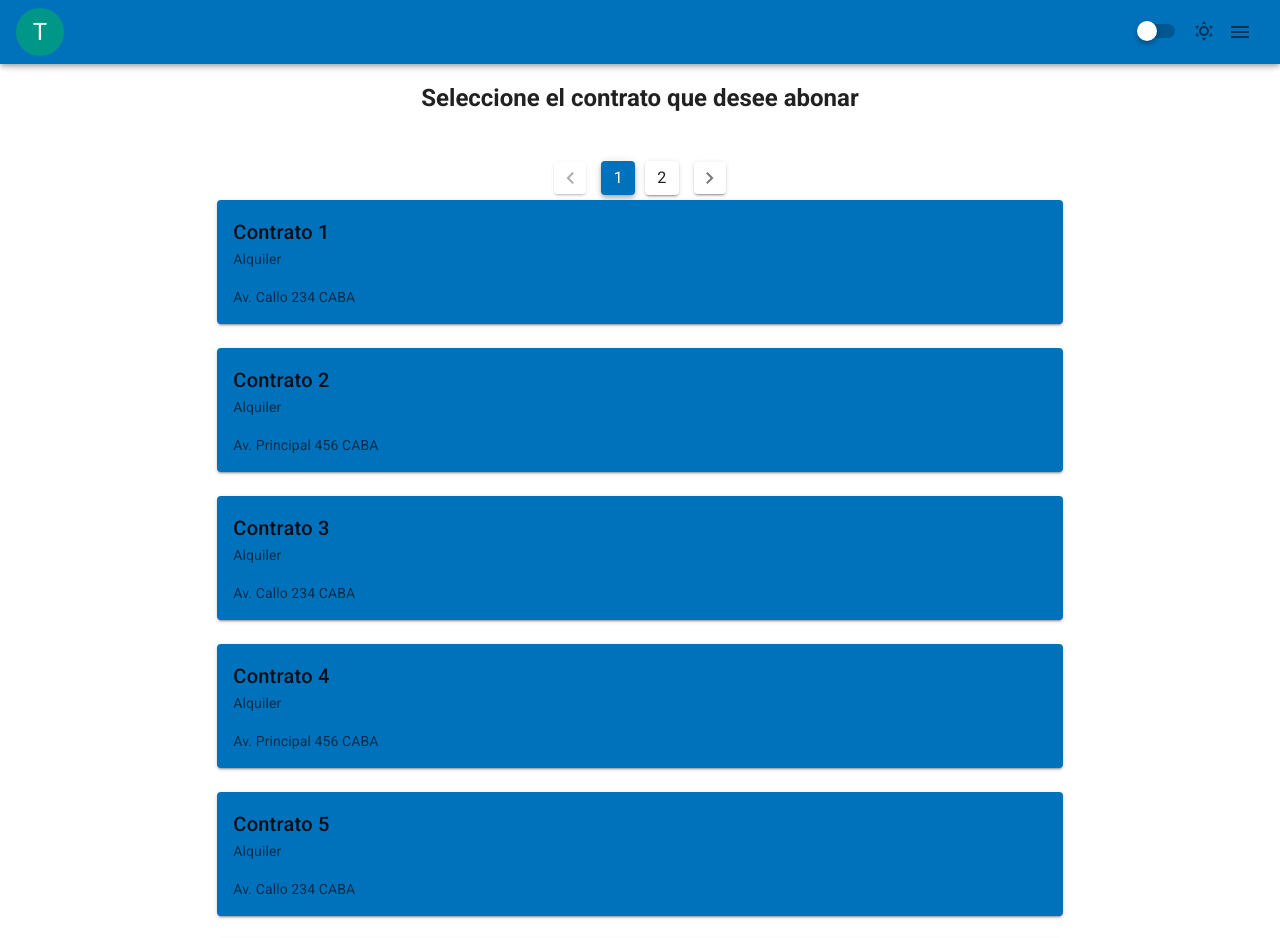
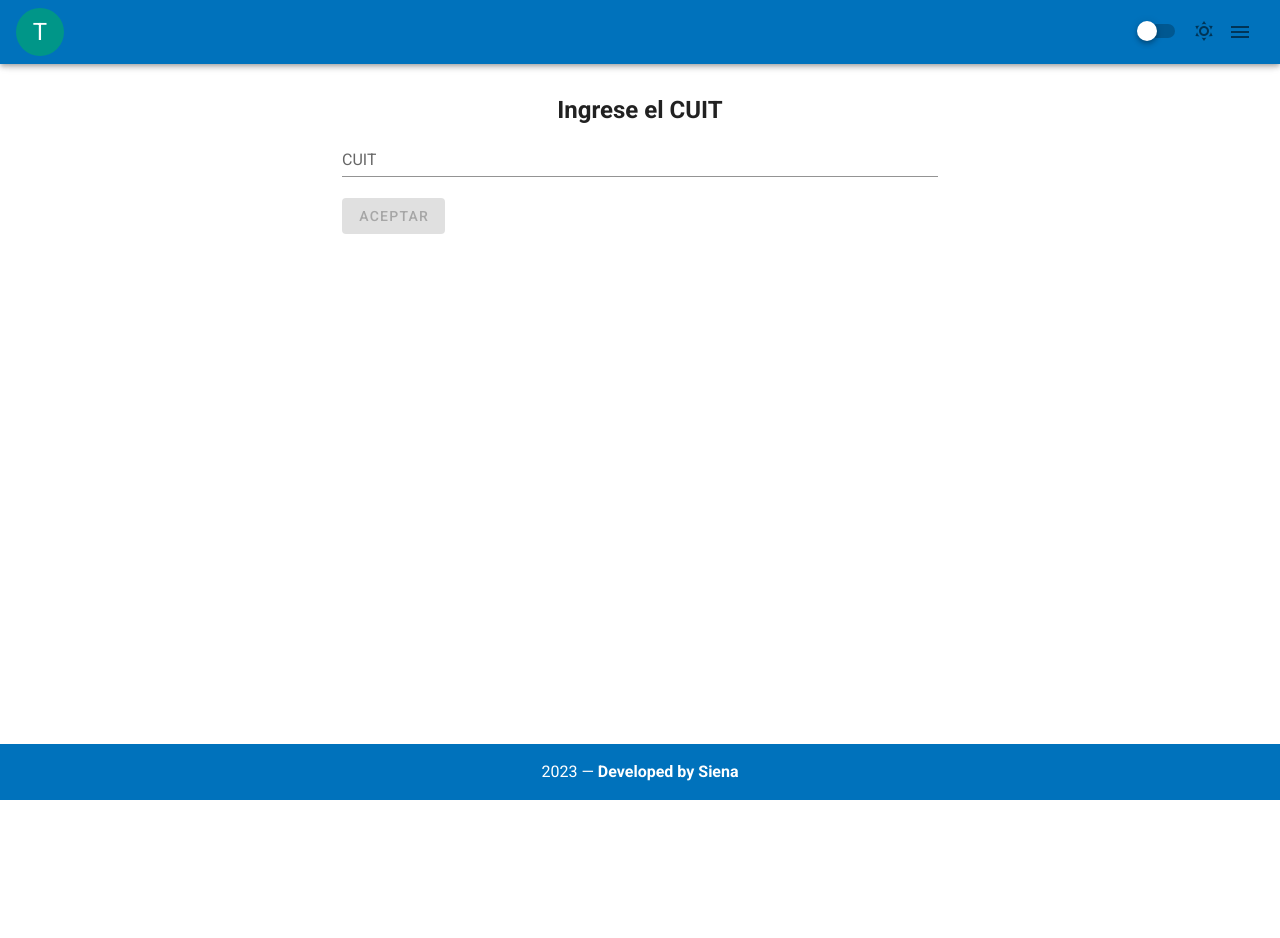
Before and after one commit to LihueMaidanaAvaca/recaudapp, a Vue app: page /home in a window 1280 px wide. Shown: the top 938 px of the page. After the commit the page ends 800 px from the top, so only its background shows below. Built offline with nearby package versions, Linux system fonts and the light colour scheme; sample sign-in values are in the browser's storage.

Commit message:
cuit/cuil

```diff
--- a/src/App.vue
+++ b/src/App.vue
@@ -48,9 +48,16 @@
             <v-icon>mdi-home</v-icon>
             <v-list-item-title>Home</v-list-item-title>
           </v-list-item>
-          <v-list-item @click="loadPayments" :disabled="isCurrentView('HistoryView')">
+          <v-list-item
+            @click="loadPayments"
+            :disabled="isCurrentView('HistoryView')"
+          >
             <v-icon>mdi-notebook</v-icon>
             <v-list-item-title>Pagos</v-list-item-title>
+          </v-list-item>
+          <v-list-item @click="deleteValidCuit">
+            <v-icon>mdi-swap-horizontal</v-icon>
+            <v-list-item-title>Cambiar Cuit</v-list-item-title>
           </v-list-item>
           <v-list-item @click="showLogoutConfirmationDialog">
             <v-icon>mdi-logout</v-icon>
@@ -125,6 +132,12 @@ export default Vue.extend({
   },
 
   methods: {
+    deleteValidCuit() {
+      // Borra el token validCuit del localStorage
+      localStorage.removeItem("validCuit");
+      window.location.reload();
+    },
+
     toggleDrawer() {
       this.drawer = !this.drawer;
     },
--- a/src/components/lists/mockData.json
+++ b/src/components/lists/mockData.json
@@ -1,7 +1,7 @@
 [
     {
       "id": 1,
-      "title": "Contrato 1",
+      "title": "Contrato DEV-L 1",
       "type": "Alquiler",
       "address": "Av. Callo 234 CABA",
       "count": "Cuenta Corriente",
@@ -12,7 +12,7 @@
     },
     {
       "id": 2,
-      "title": "Contrato 2",
+      "title": "Contrato DEV-L 2",
       "type": "Alquiler",
       "address": "Av. Principal 456 CABA",
       "count": "Comportamiento de Pago",
@@ -23,7 +23,7 @@
     },
     {
       "id": 3,
-      "title": "Contrato 3",
+      "title": "Contrato DEV-L 3",
       "type": "Alquiler",
       "address": "Av. Callo 234 CABA",
       "count": "Cuenta Corriente",
@@ -34,7 +34,7 @@
     },
     {
       "id": 4,
-      "title": "Contrato 4",
+      "title": "Contrato DEV-L 4",
       "type": "Alquiler",
       "address": "Av. Principal 456 CABA",
       "count": "Comportamiento de Pago",
@@ -45,7 +45,7 @@
     },
     {
       "id": 5,
-      "title": "Contrato 5",
+      "title": "Contrato DEV-L 5",
       "type": "Alquiler",
       "address": "Av. Callo 234 CABA",
       "count": "Cuenta Corriente",
@@ -56,7 +56,7 @@
     },
     {
       "id": 6,
-      "title": "Contrato 6",
+      "title": "Contrato DEV-L 6",
       "type": "Alquiler",
       "address": "Av. Principal 456 CABA",
       "count": "Comportamiento de Pago",
@@ -67,7 +67,7 @@
     },
     {
       "id": 7,
-      "title": "Contrato 7",
+      "title": "Contrato DEV-L 7",
       "type": "Alquiler",
       "address": "Av. Callo 234 CABA",
       "count": "Cuenta Corriente",
@@ -78,7 +78,7 @@
     },
     {
       "id": 8,
-      "title": "Contrato 8",
+      "title": "Contrato DEV-L 8",
       "type": "Alquiler",
       "address": "Av. Principal 456 CABA",
       "count": "Caja de Ahorro",
@@ -89,7 +89,7 @@
     },
     {
       "id": 9,
-      "title": "Contrato 9",
+      "title": "Contrato DEV-L 9",
       "type": "Alquiler",
       "address": "Av. Callo 234 CABA",
       "count": "Comportamiento de Pago",
@@ -100,7 +100,7 @@
     },
     {
       "id": 10,
-      "title": "Contrato 10",
+      "title": "Contrato DEV-L 10",
       "type": "Alquiler",
       "address": "Av. Principal 456 CABA",
       "count": "Comportamiento de Pago",
@@ -111,7 +111,7 @@
     },
     {
       "id": 11,
-      "title": "Contrato 11",
+      "title": "Contrato DEV-L 11",
       "type": "Alquiler",
       "address": "Av. Callo 234 CABA",
       "count": "Cuenta Corriente",
@@ -122,7 +122,7 @@
     },
     {
       "id": 12,
-      "title": "Contrato 12",
+      "title": "Contrato DEV-L 12",
       "type": "Alquiler",
       "address": "Av. Principal 456 CABA",
       "count": "Comportamiento de Pago",
--- a/src/views/HomeView.vue
+++ b/src/views/HomeView.vue
@@ -1,5 +1,18 @@
 <template>
   <div>
+    <v-row justify="center" class="mt-16" v-if="!validCuit">
+      <v-col cols="12" sm="8" md="6">
+        <v-sheet elevation="0" class="pa-4 " >
+          <h2 class="text-center">Ingrese el CUIT</h2>
+          <v-form @submit.prevent="acceptCuit">
+            <v-text-field v-model="cuit" label="CUIT"></v-text-field>
+            <v-btn :disabled="!isValidCuit(cuit)">Aceptar</v-btn>
+          </v-form>
+        </v-sheet>
+      </v-col>
+    </v-row>
+
+    <div v-if="validCuit">
       <v-row justify="center" class="mt-13">
         <v-col cols="12" sm="8" md="6">
           <v-sheet elevation="0" class="pa-4">
@@ -13,6 +26,7 @@
         </v-col>
       </v-row>
     </div>
+  </div>
 </template>
 
 <script>
@@ -24,7 +38,7 @@ export default {
   },
   data() {
     return {
-      showCuitModal: true,
+      validCuit: false,
       cuit: "", // Variable para almacenar el CUIT ingresado
     };
   },
@@ -35,8 +49,10 @@ export default {
         // Lógica para manejar el CUIT ingresado (puedes hacer lo que necesites con this.cuit)
         console.log("CUIT ingresado:", this.cuit);
 
-        // Cierra el modal
-        this.showCuitModal = false;
+        localStorage.setItem("validCuit", "true");
+
+        // Actualiza el estado para reflejar que el CUIT es válido
+        this.validCuit = true;
       } else {
         // Muestra un mensaje de error o realiza alguna acción cuando el CUIT no es válido
         alert("Por favor, ingrese un CUIT válido.");
@@ -48,6 +64,10 @@ export default {
       const cuitRegex = /^\d{11}$/;
       return cuitRegex.test(cuit);
     },
+  },
+  created() {
+    // Verifica si el token ya está presente al cargar el componente
+    this.validCuit = localStorage.getItem("validCuit") === "true";
   },
 };
 </script>
--- a/src/views/LoginView.vue
+++ b/src/views/LoginView.vue
@@ -90,7 +90,7 @@ export default {
             localStorage.setItem("authToken", authToken);
 
             // Redirigir a la página de inicio después de un inicio de sesión exitoso
-            this.$router.push("/home");
+            this.$router.push("/cuit");
             window.location.reload()
           } else {
             // Manejar caso de autenticación fallida si es necesario
@@ -102,8 +102,8 @@ export default {
         // Manejar errores de autenticación si es necesario
       }
     },
-    redirectToHome() {
-      this.$router.push("/home"); // Cambia '/home' por tu ruta de inicio
+    redirectToCuit() {
+      this.$router.push("/cuit");
     },
   },
 };
```
Lines whose indentation alone changed are shown as unchanged.
